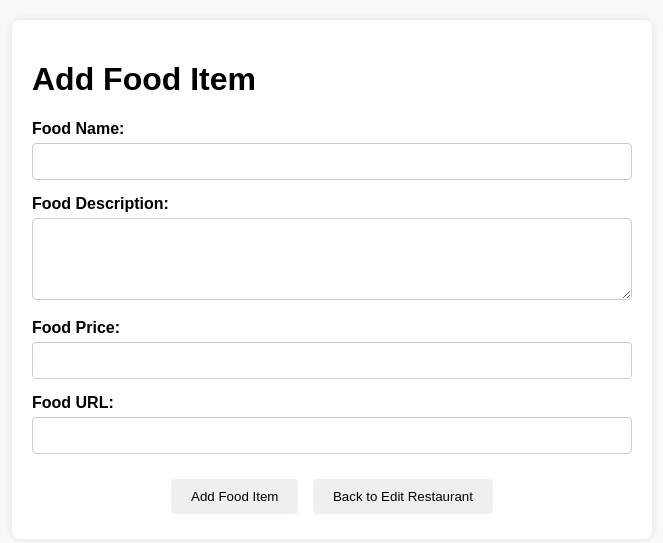
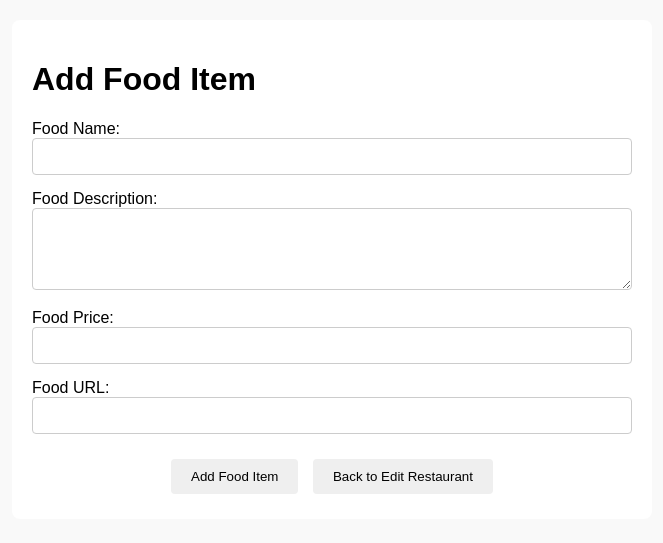
Before and after one commit to AllenAlfonso02/Foodie, a Flask app: template Foodie/templates/addfooditem.html in a window 1280 px wide. Shown: the top 543 px of the page, without its empty margins (308-971 px from the left). Run offline with Flask 3, Linux system fonts and the light colour scheme; the template is opened without the code that fills it, so the values that code supplies are empty; some libraries are stand-ins or nearby versions.

Commit message:
Update addfooditem.html

```diff
--- a/Foodie/templates/addfooditem.html
+++ b/Foodie/templates/addfooditem.html
@@ -16,8 +16,6 @@
             margin: auto;
             background: #fff;
             padding: 20px;
-            box-shadow: 0 0 10px
-            rgba(0, 0, 0, 0.1);
             border-radius: 8px;
         }
         .form-group {
@@ -25,8 +23,6 @@
         }
         .form-group label {
             display: block;
-            margin-bottom: 5px;
-            font-weight: bold;
         }
         .form-group input, .form-group textarea {
             width: 100%;
```
